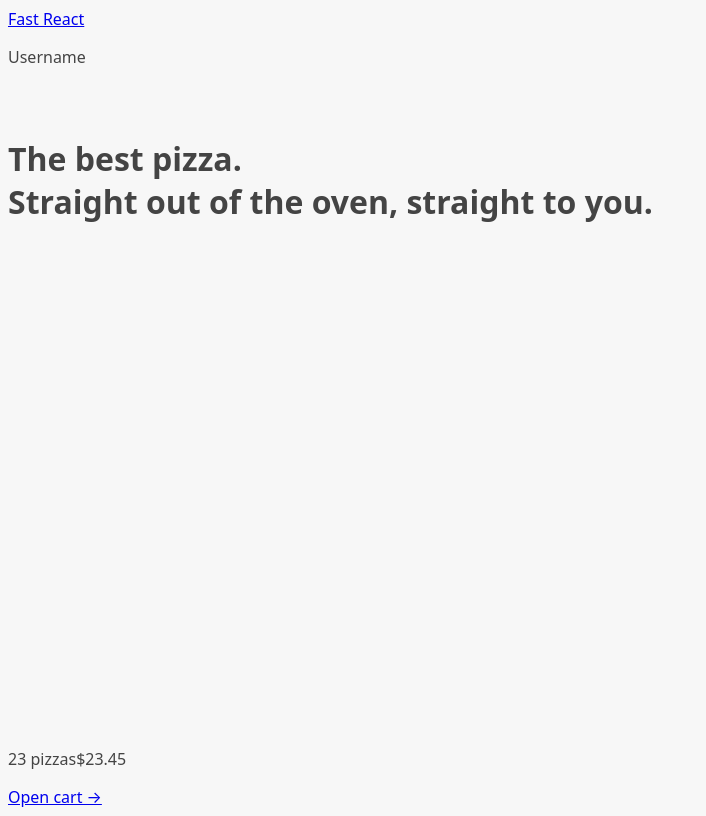
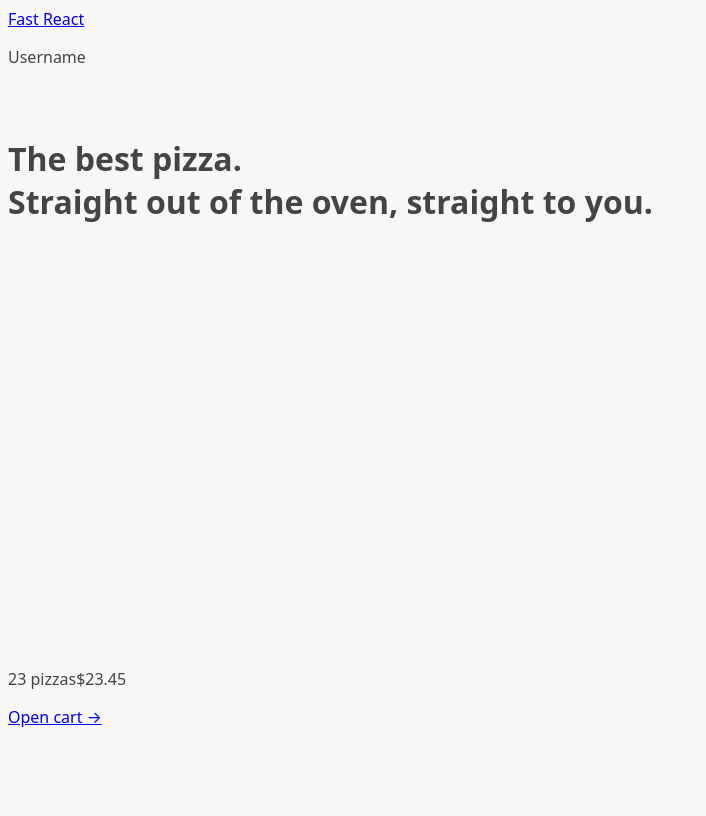
Before and after one commit to p-kordana/project-one, a React (Vite) app: page / in a window 1280 px wide. Shown: the whole page, without its empty margins (0-706 px from the left). Built offline with nearby package versions, Linux system fonts and the light colour scheme.

Commit message:
adjust layout height

```diff
--- a/src/index.css
+++ b/src/index.css
@@ -9,7 +9,7 @@ body {
   display: grid;
   grid-template-rows: auto 1fr auto;
   gap: 32px;
-  height: 100dvh;
+  height: 90dvh;
 }
 
 /* https://dev.to/afif/i-made-100-css-loaders-for-your-next-project-4eje */
```
